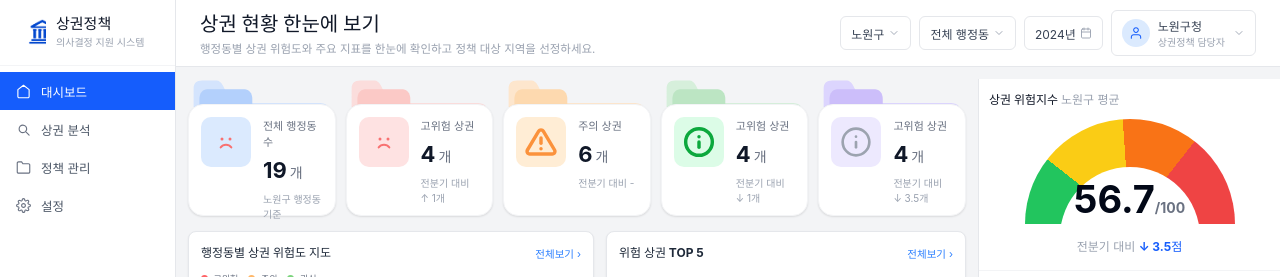
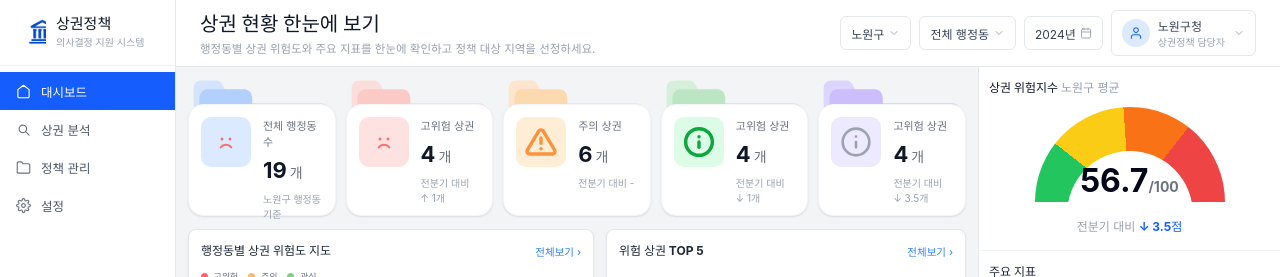
Before and after one commit to KW-Re-Store/Re-Store-FE, a React (Vite) app: page / in a window 1280 px wide. Shown: the top 277 px of the page. Built offline with nearby package versions, Linux system fonts and the light colour scheme.

Commit message:
fix: 우측 패널 상단 정렬과 게이지 크기 조정

```diff
--- a/src/styles.css
+++ b/src/styles.css
@@ -247,12 +247,13 @@ button {
   display: grid;
   grid-template-columns: minmax(0, 1fr) 302px;
   gap: 12px;
-  padding: 12px 0 12px 12px;
+  padding: 0 0 12px 12px;
 }
 
 .main-column {
   display: grid;
   gap: 12px;
+  padding-top: 12px;
 }
 
 .summary-row {
@@ -575,8 +576,8 @@ td {
 }
 
 .gauge {
-  width: 210px;
-  height: 108px;
+  width: 190px;
+  height: 100px;
   position: relative;
   display: grid;
   place-items: end center;
@@ -588,8 +589,8 @@ td {
   content: "";
   position: absolute;
   inset: 0 0 auto;
-  width: 210px;
-  height: 210px;
+  width: 190px;
+  height: 190px;
   border-radius: 50%;
   background: conic-gradient(from 270deg, #22c55e 0 38deg, #facc15 38deg 86deg, #f97316 86deg 128deg, #ef4444 128deg 180deg, transparent 180deg);
 }
@@ -597,9 +598,9 @@ td {
 .gauge::after {
   content: "";
   position: absolute;
-  bottom: -80px;
-  width: 140px;
-  height: 140px;
+  bottom: -70px;
+  width: 126px;
+  height: 126px;
   border-radius: 50%;
   background: #ffffff;
 }
@@ -607,9 +608,9 @@ td {
 .gauge strong {
   position: relative;
   z-index: 1;
-  margin-bottom: 9px;
+  margin-bottom: 10px;
   color: #020817;
-  font-size: 38px;
+  font-size: 32px;
   line-height: 1;
 }
 
```
